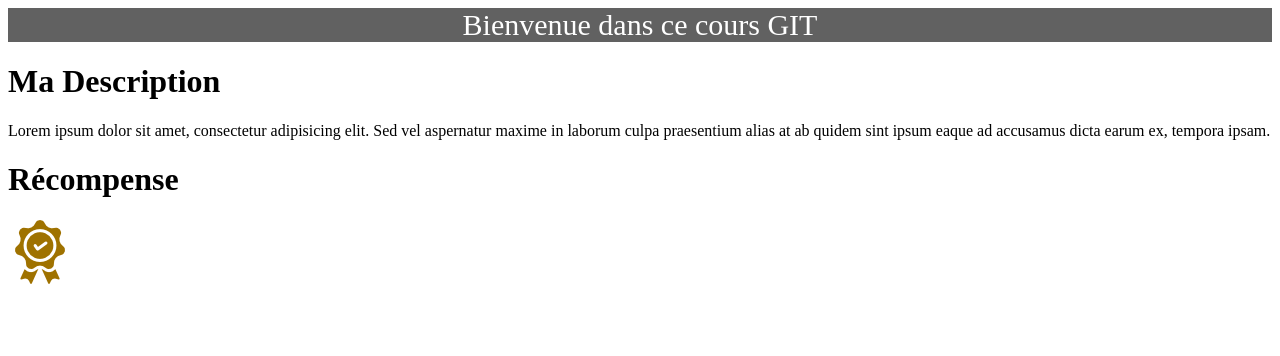
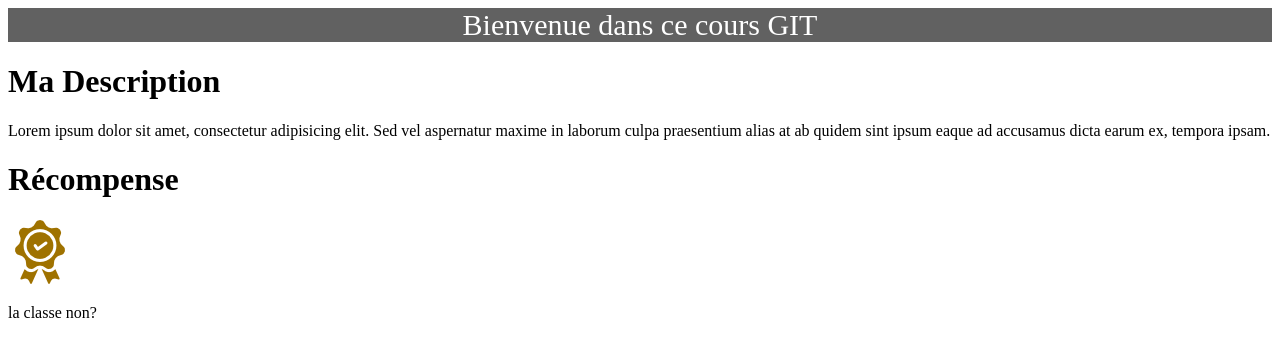
Before and after one commit to arkaran64/Mon_super_projet, a plain HTML site: page index.html in a window 1280 px wide. Drawn offline with Linux system fonts and the light colour scheme.

Commit message:
ajout <p>

```diff
--- a/index.html
+++ b/index.html
@@ -26,6 +26,7 @@
     <div>
       <h1>Récompense</h1>
        <img src="images/medal_bronze.png" alt="médaille de bronze">
+       <p> la classe non?</p>
     </div>
     <script src=""></script>
 </body>
```
